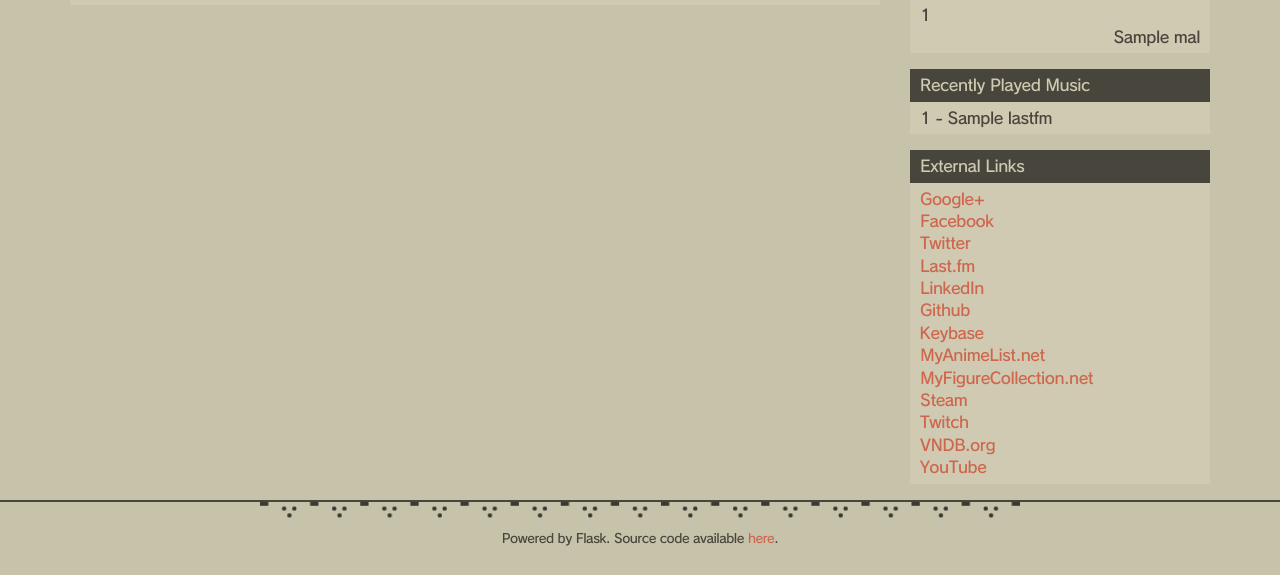
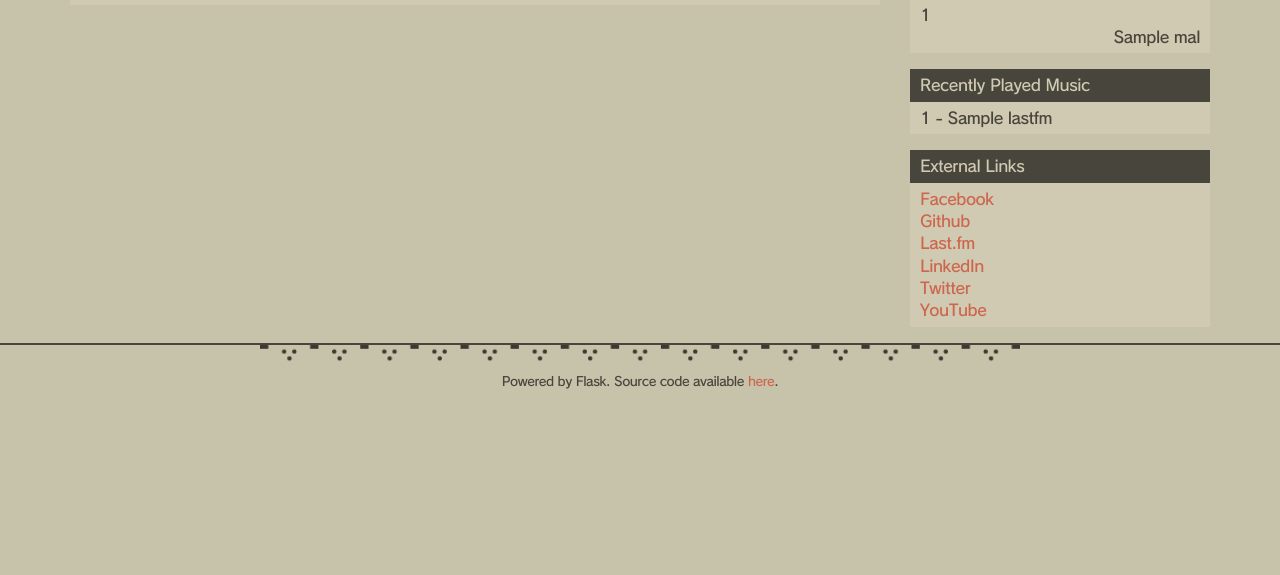
Before and after one commit to tesu/website, a Flask app: template tesu/templates/misc.html in a window 1280 px wide. Shown: the part 225-800 px from the top of the page. Run offline with Flask 2, Linux system fonts and the light colour scheme; the template is opened without the code that fills it: most values are stand-ins (such as "Sample title", 1, 10 or a date in 2020).

Commit message:
shortened external links sidebar

```diff
--- a/tesu/templates/sidebar.html
+++ b/tesu/templates/sidebar.html
@@ -39,18 +39,11 @@
             <div class=nierbox>
                 <div class=title>External Links</div>
                 <ul class=body>
-                    <li title=Google+><a href="https://plus.google.com/+jasonlam">Google+</a></li>
                     <li title=Facebook><a href="https://facebook.com/3edgy6u">Facebook</a></li>
-                    <li title=Twitter><a href="https://twitter.com/3edgy6u">Twitter</a></li>
+                    <li title=Github><a href="https://github.com/tesu">Github</a></li>
                     <li title=Last.fm><a href="https://last.fm/user/jason-lam">Last.fm</a></li>
                     <li title=LinkedIn><a href="https://linkedin.com/in/jlam36">LinkedIn</a></li>
-                    <li title=Github><a href="https://github.com/tesu">Github</a></li>
-                    <li title=Keybase><a href="https://keybase.io/tesu">Keybase</a></li>
-                    <li title=MyAnimeList.net><a href="https://myanimelist.net/profile/420anon">MyAnimeList.net</a></li>
-                    <li title=MyFigureCollection.net><a href="https://myfigurecollection.net/profile/tesu">MyFigureCollection.net</a></li>
-                    <li title=Steam><a href="https://steamcommunity.com/id/tesu-">Steam</a></li>
-                    <li title=Twitch><a href="https://twitch.tv/tesu">Twitch</a></li>
-                    <li title=VNDB.org><a href="https://vndb.org/u92844/list">VNDB.org</a></li>
+                    <li title=Twitter><a href="https://twitter.com/3edgy6u">Twitter</a></li>
                     <li title=YouTube><a href="https://youtube.com/3edgy6u">YouTube</a></li>
                 </ul>
             </div>
```
